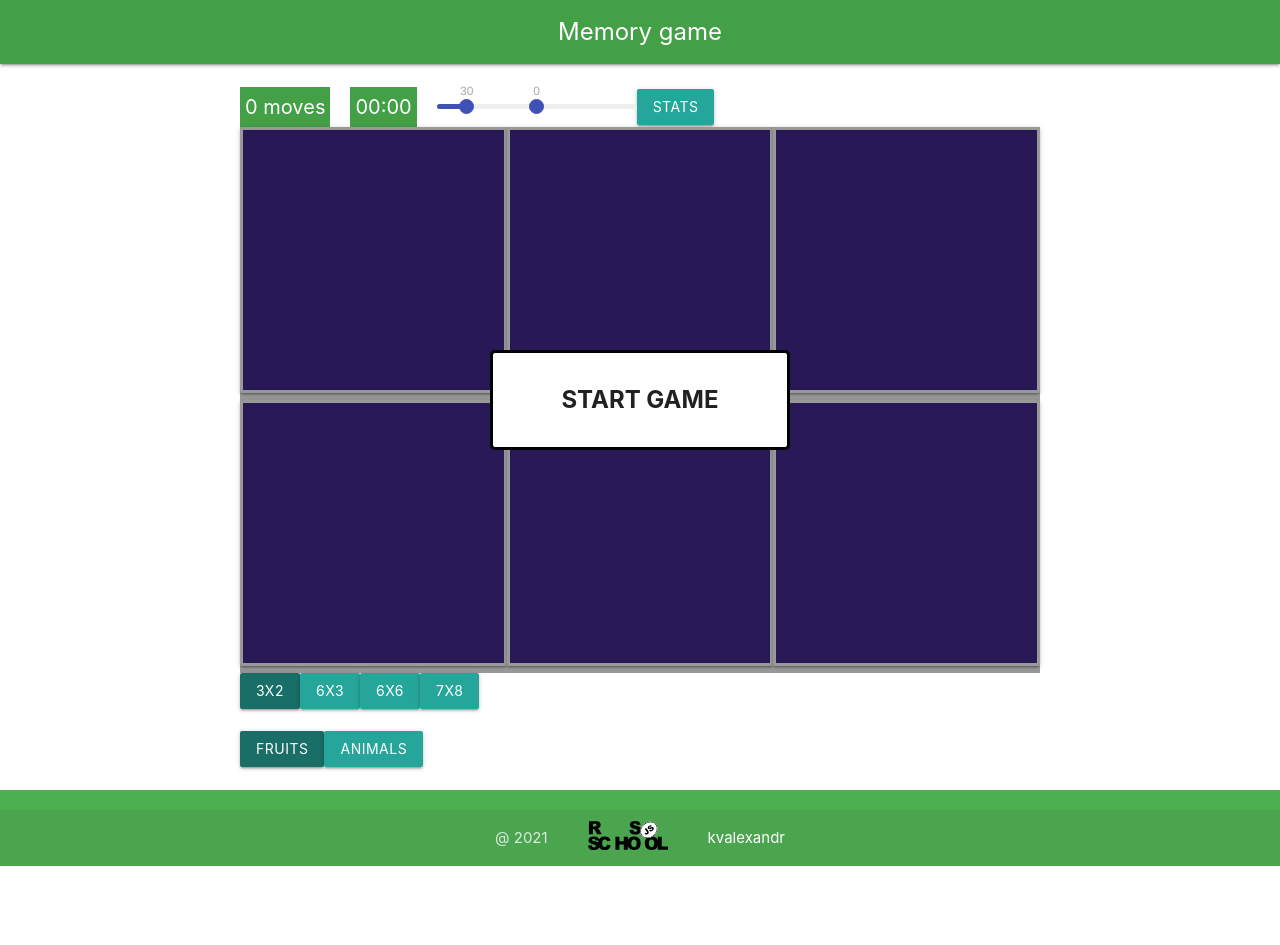
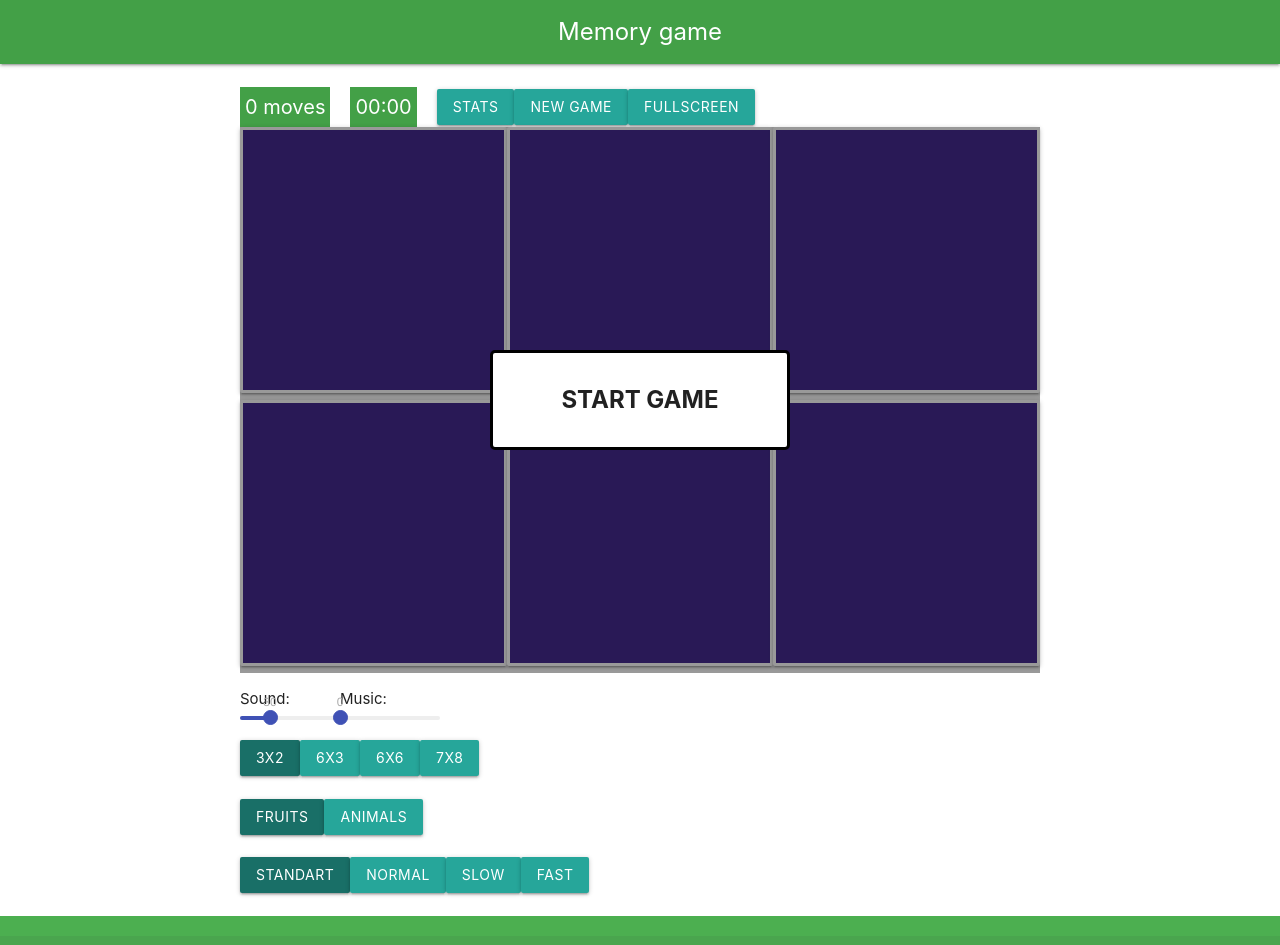
Before and after one commit to kvalexandr/react-game, a React (Create React App) app: page / in a window 1280 px wide. Shown: the top 945 px of the page. Before the commit the page ends 866 px from the top, so only its background shows below. Built offline with nearby package versions, Linux system fonts and the light colour scheme.

Commit message:
feat: new settings

```diff
--- a/src/components/Settings.jsx
+++ b/src/components/Settings.jsx
@@ -1,7 +1,14 @@
-import { sizeField, cardsType } from '../config/settings';
+import { sizeField, cardsType, speedType } from '../config/settings';
 
 function Settings(props) {
-  const { sizeFieldIndex, onChangeSizeField, cardsTypeIndex, onChangeCardsType } = props;
+  const {
+    sizeFieldIndex,
+    onChangeSizeField,
+    cardsTypeIndex,
+    onChangeCardsType,
+    speed,
+    onChangeSpeed
+  } = props;
 
   const sizeSettings = [];
   for (let i = 0; i < sizeField.length; i += 1) {
@@ -29,6 +36,19 @@ function Settings(props) {
     );
   }
 
+  const speedSettings = [];
+  for (let i = 0; i < speedType.length; i += 1) {
+    speedSettings.push(
+      <button
+        key={i}
+        className={`btn${speedType[i].value === speed ? ' active' : ''}`}
+        onClick={() => onChangeSpeed(speedType[i].value)}
+      >
+        {`${speedType[i].name}`}
+      </button>
+    );
+  }
+
   return (
     <div className="game-content">
       <div className="settings">
@@ -36,6 +56,9 @@ function Settings(props) {
         <br />
         <br />
         {cardsTypeSettings.map(cardType => cardType)}
+        <br />
+        <br />
+        {speedSettings.map(speed => speed)}
       </div>
     </div>
   );
--- a/src/components/Stats.jsx
+++ b/src/components/Stats.jsx
@@ -1,6 +1,8 @@
 import React from 'react';
 import Modal from 'react-modal';
 import { getStorage, getTimeText } from '../utils/utils';
+
+Modal.setAppElement('#root');
 
 function Stats(props) {
   const { viewStats, viewStatsModal } = props;
@@ -24,8 +26,8 @@ function Stats(props) {
 
         <tbody>
           {
-            stats.map(item => (
-              <tr>
+            stats.map((item, index) => (
+              <tr key={index}>
                 <td>{item.date}</td>
                 <td>{item.size}</td>
                 <td>{item.moves}</td>
--- a/src/config/settings.js
+++ b/src/config/settings.js
@@ -27,3 +27,22 @@ export const cardsType = [
     name: 'Animals'
   }
 ];
+
+export const speedType = [
+  {
+    value: 1000,
+    name: 'Standart'
+  },
+  {
+    value: 2000,
+    name: 'Normal'
+  },
+  {
+    value: 3000,
+    name: 'Slow'
+  },
+  {
+    value: 300,
+    name: 'Fast'
+  },
+];
--- a/src/layout/Main.jsx
+++ b/src/layout/Main.jsx
@@ -3,7 +3,7 @@ import { Card } from '../components/Card';
 import { Stats } from '../components/Stats';
 import { Settings } from '../components/Settings';
 import { sizeField, cardsType } from '../config/settings';
-import { shuffleArray, getStorage, addStorage, getTimeText } from '../utils/utils';
+import { shuffleArray, getStorage, addStorage, getTimeText, fullScreen, cancelFullscreen } from '../utils/utils';
 import InputRange from 'react-input-range';
 
 class Main extends Component {
@@ -20,20 +20,23 @@ class Main extends Component {
     timer: 0,
     sound: 30,
     music: 0,
-    viewStats: false
+    viewStats: false,
+    fullscreen: false
   };
 
   startGame = () => {
-    this.generateCard(this.state.sizeFieldIndex);
     this.setState({
       firstCard: null,
       secondCard: null,
       isStarted: true,
       moves: 0,
-      timer: 0
+      timer: 0,
+      cards: this.generateCard(this.state.sizeFieldIndex)
     });
     this.audioFon.play();
     this.audioFon.currentTime = 0;
+
+    if (this.timerId) clearInterval(this.timerId);
 
     this.timerId = setInterval(() => {
       this.setState(prevState => ({ timer: prevState.timer + 1 }));
@@ -75,20 +78,23 @@ class Main extends Component {
         lockBoard: false
       });
     }
-    const shuffleCards = shuffleArray(cards);
 
-    this.setState({ cards: shuffleCards });
+    return shuffleArray(cards);
   }
 
   onChangeSizeField = (sizeFieldIndex) => {
-    this.setState({ sizeFieldIndex });
-    this.generateCard(sizeFieldIndex);
-  }
+    this.setState({
+      sizeFieldIndex,
+      firstCard: null,
+      secondCard: null,
+      isStarted: false,
+      isFinished: false,
+      moves: 0,
+      timer: 0,
+      cards: this.generateCard(sizeFieldIndex)
+    });
 
-  onChangeCardsType = (cardsTypeIndex) => {
-    this.setState({ cardsTypeIndex });
-    const { sizeFieldIndex } = this.state;
-    this.generateCard(sizeFieldIndex);
+    if (this.timerId) clearInterval(this.timerId);
   }
 
   setCardIsHidden = (cardId, hidden) => {
@@ -145,8 +151,10 @@ class Main extends Component {
   }
 
   componentDidMount() {
-    const { sizeFieldIndex, cardsTypeIndex, sound, music } = this.state;
-    this.generateCard(sizeFieldIndex, cardsTypeIndex);
+    const { sizeFieldIndex, sound, music } = this.state;
+    this.setState({
+      cards: this.generateCard(sizeFieldIndex)
+    });
 
     this.audioBtn = new Audio('./sound/btn.wav')
     this.audioBtn.load();
@@ -203,34 +211,32 @@ class Main extends Component {
     }
   }
 
-  componentWillUnmount() {
-    console.log('unmount');
-  }
-
   render() {
-    const { sizeFieldIndex, cardsTypeIndex, cards, isStarted, isFinished, moves, timer, viewStats } = this.state;
+    const { sizeFieldIndex, cardsTypeIndex, speed, cards, isStarted, isFinished, moves, timer, viewStats, fullscreen } = this.state;
 
     return (
-      <main className="content">
+      <main className="content" id="game">
 
         <div className="stats game-content">
           <div className="moves stats-block">{moves} moves</div>
           <div className="timer stats-block">{getTimeText(timer)}</div>
-          <div className="sound">
-            <InputRange
-              maxValue={100}
-              minValue={0}
-              value={this.state.sound}
-              onChange={sound => this.setState({ sound })} />
-          </div>
-          <div className="sound">
-            <InputRange
-              maxValue={100}
-              minValue={0}
-              value={this.state.music}
-              onChange={music => this.setState({ music })} />
-          </div>
+
           <button className="btn" onClick={this.viewStatsModal}>Stats</button>
+          <button className="btn" onClick={() => this.startGame()}>New game</button>
+
+          {
+            fullscreen
+              ? <button className="btn" onClick={() => {
+                cancelFullscreen();
+                this.setState(prevState => ({ fullscreen: !prevState.fullscreen }));
+              }}>Window</button>
+              : <button className="btn" onClick={() => {
+                var canvas = document.getElementById('game');
+                fullScreen(canvas);
+                this.setState(prevState => ({ fullscreen: !prevState.fullscreen }));
+              }}>Fullscreen</button>
+          }
+
         </div>
 
         <div className="game game-content">
@@ -250,10 +256,8 @@ class Main extends Component {
             }
           </div>
 
-          <div className={`table-stats${!viewStats ? ' hidden' : ''}`}>
-            Stats
-          </div>
           <Stats viewStats={viewStats} viewStatsModal={this.viewStatsModal} />
+
           <div className="cards">
             {cards.map(card =>
               <Card
@@ -264,11 +268,33 @@ class Main extends Component {
               />)}
           </div>
         </div>
+
+        <div className="stats game-content">
+          <br /><br /><br />
+          <div className="sound">
+            Sound: <InputRange
+              maxValue={100}
+              minValue={0}
+              value={this.state.sound}
+              onChange={sound => this.setState({ sound })} />
+          </div>
+          <div className="sound">
+            Music: <InputRange
+              maxValue={100}
+              minValue={0}
+              value={this.state.music}
+              onChange={music => this.setState({ music })} />
+          </div>
+          <br />
+        </div>
+
         <Settings
           sizeFieldIndex={sizeFieldIndex}
           onChangeSizeField={this.onChangeSizeField}
           cardsTypeIndex={cardsTypeIndex}
-          onChangeCardsType={this.onChangeCardsType}
+          onChangeCardsType={(cardsTypeIndex) => this.setState({ cardsTypeIndex })}
+          speed={speed}
+          onChangeSpeed={(speed) => this.setState({ speed })}
         />
       </main>
     );
--- a/src/utils/utils.js
+++ b/src/utils/utils.js
@@ -25,3 +25,23 @@ export function getTimeText(timer) {
   const [minute, second] = getTime(timer);
   return `${minute}:${second}`;
 }
+
+export function fullScreen(element) {
+  if (element.requestFullscreen) {
+    element.requestFullscreen();
+  } else if (element.webkitrequestFullscreen) {
+    element.webkitRequestFullscreen();
+  } else if (element.mozRequestFullscreen) {
+    element.mozRequestFullScreen();
+  }
+}
+
+export function cancelFullscreen() {
+  if (document.cancelFullScreen) {
+    document.cancelFullScreen();
+  } else if (document.mozCancelFullScreen) {
+    document.mozCancelFullScreen();
+  } else if (document.webkitCancelFullScreen) {
+    document.webkitCancelFullScreen();
+  }
+}
```
